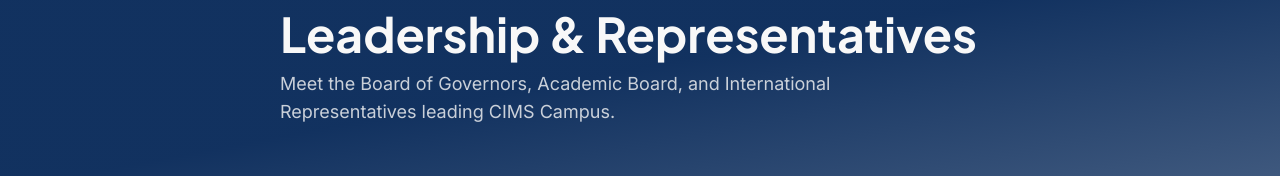
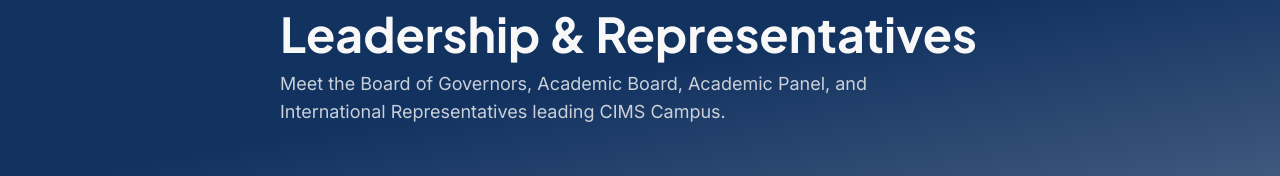
Before and after one commit to ShaknaRizath/cims-website, a Next.js app: page /team in a window 1280 px wide. Shown: the part 144-320 px from the top of the page. Built offline with nearby package versions, Linux system fonts and the light colour scheme; no server answers; the database is empty.

Commit message:
feat: add Academic Panel as a new Team category
New TeamCategory alongside Board of Governors, Academic Board, and
International Representatives — shows up as its own tab on the public
Team page and category option in the admin team member form.

```diff
--- a/src/app/(site)/team/page.tsx
+++ b/src/app/(site)/team/page.tsx
@@ -11,7 +11,7 @@
 
 export const metadata: Metadata = {
   title: "Team | CIMS Campus",
-  description: "Meet the Board of Governors, Academic Board, and International Representatives at CIMS Campus.",
+  description: "Meet the Board of Governors, Academic Board, Academic Panel, and International Representatives at CIMS Campus.",
 };
 
 const CATEGORIES = Object.values(TeamCategory);
@@ -39,7 +39,7 @@
     <>
       <PageHero
         title="Leadership & Representatives"
-        description="Meet the Board of Governors, Academic Board, and International Representatives leading CIMS Campus."
+        description="Meet the Board of Governors, Academic Board, Academic Panel, and International Representatives leading CIMS Campus."
       />
       <div className="mx-auto max-w-7xl px-6 py-16">
         <div className="flex flex-wrap justify-center gap-2">
--- a/src/app/admin/team/page.tsx
+++ b/src/app/admin/team/page.tsx
@@ -15,7 +15,7 @@
     <div>
       <AdminPageHeader
         title="Team"
-        description="Board of Governors, Academic Board, and International Representatives shown on the Team page."
+        description="Board of Governors, Academic Board, Academic Panel, and International Representatives shown on the Team page."
         newLabel="New Team Member"
         newHref="/admin/team/new"
       />
--- a/src/components/admin/team-member-form.tsx
+++ b/src/components/admin/team-member-form.tsx
@@ -14,6 +14,7 @@
   { value: "BOARD_OF_GOVERNORS", label: "Board of Governors" },
   { value: "ACADEMIC_BOARD", label: "Academic Board" },
   { value: "INTERNATIONAL_REPRESENTATIVE", label: "International Representative" },
+  { value: "ACADEMIC_PANEL", label: "Academic Panel" },
 ];
 
 export interface TeamMemberFormDefaults {
--- a/src/components/marketing/nav-config.ts
+++ b/src/components/marketing/nav-config.ts
@@ -43,6 +43,7 @@
       { label: "Board of Governors", href: "/team?category=BOARD_OF_GOVERNORS" },
       { label: "Academic Board", href: "/team?category=ACADEMIC_BOARD" },
       { label: "International Representatives", href: "/team?category=INTERNATIONAL_REPRESENTATIVE" },
+      { label: "Academic Panel", href: "/team?category=ACADEMIC_PANEL" },
     ],
   },
   { label: "News", href: "/news" },
--- a/src/lib/format/labels.ts
+++ b/src/lib/format/labels.ts
@@ -4,6 +4,7 @@
   BOARD_OF_GOVERNORS: "Board of Governors",
   ACADEMIC_BOARD: "Academic Board",
   INTERNATIONAL_REPRESENTATIVE: "International Representatives",
+  ACADEMIC_PANEL: "Academic Panel",
 };
 
 export const APPLICATION_STATUS_LABELS: Record<ApplicationStatus, string> = {
```
Also changed, not shown: 2 other files (tests, documents, lock files or other folders).
